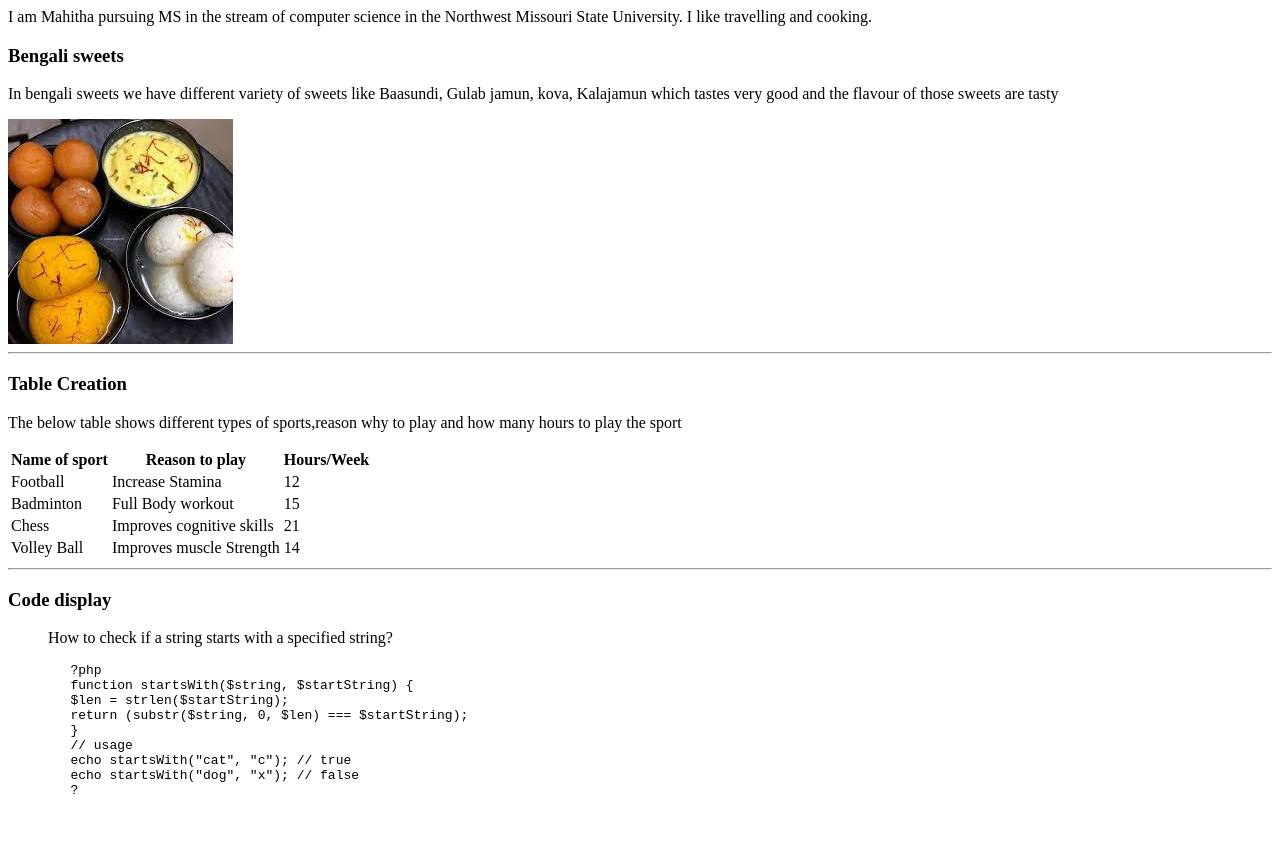
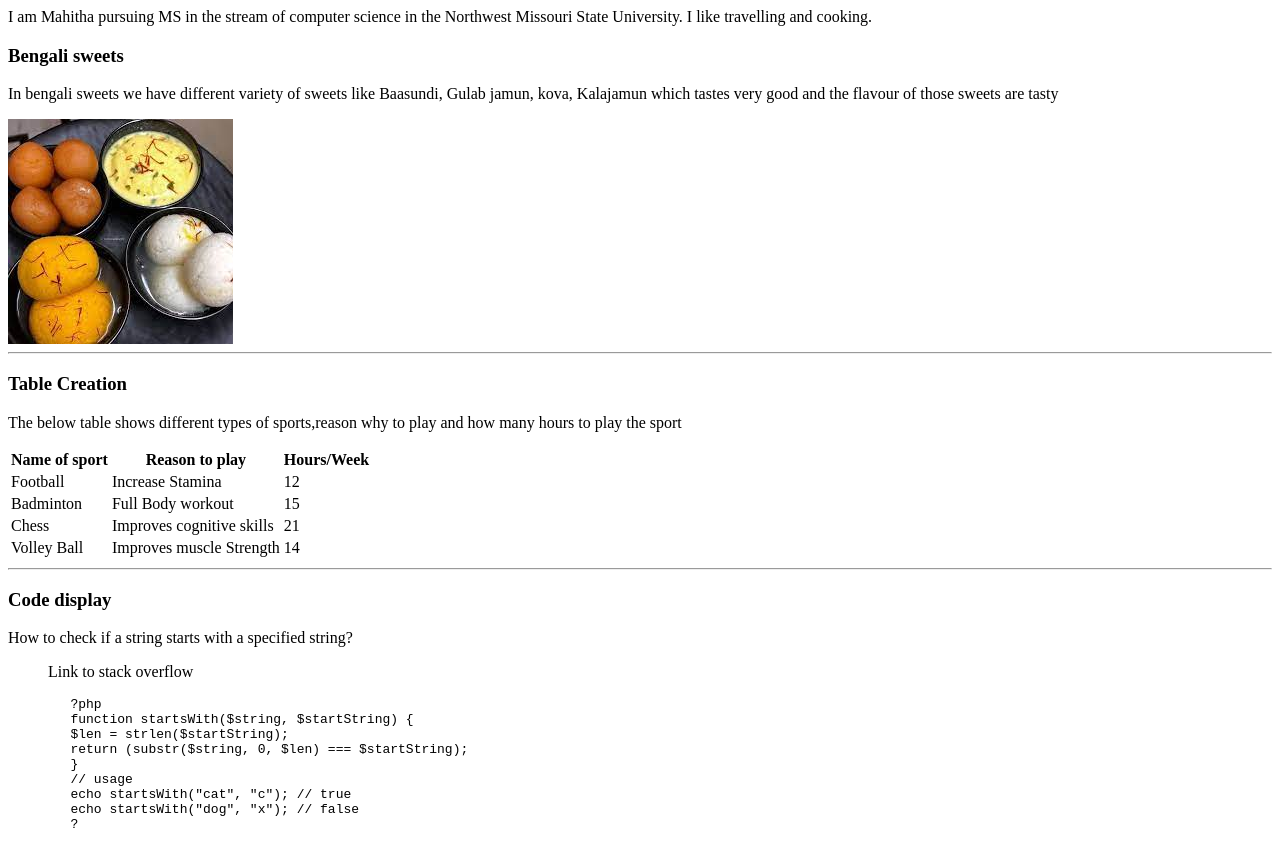
Before and after one commit to 44-563-WebApps-F23/44563-webapps-f23-assignment3-MahithaVudutha, a plain HTML site: page mystats.html in a window 1280 px wide. Before the commit the page ends 826 px from the top, so only its background shows below. Drawn offline with Linux system fonts and the light colour scheme.

Commit message:
Update mystats.html

```diff
--- a/mystats.html
+++ b/mystats.html
@@ -41,7 +41,8 @@
     </table>
     <hr>
     <h3>Code display</h3>
-    <blockquote cite=“https://stackoverflow.com/questions/2790899/how-to-check-if-a-string-starts-with-a-specified-string” target="_blank"> How to check if a string starts with a specified string?</blockquote >
+    <p>How to check if a string starts with a specified string?</p>
+    <blockquote cite=“https://stackoverflow.com/questions/2790899/how-to-check-if-a-string-starts-with-a-specified-string” target="_blank"> Link to stack overflow</blockquote >
     <pre>
         ?php
         function startsWith($string, $startString) {
```
